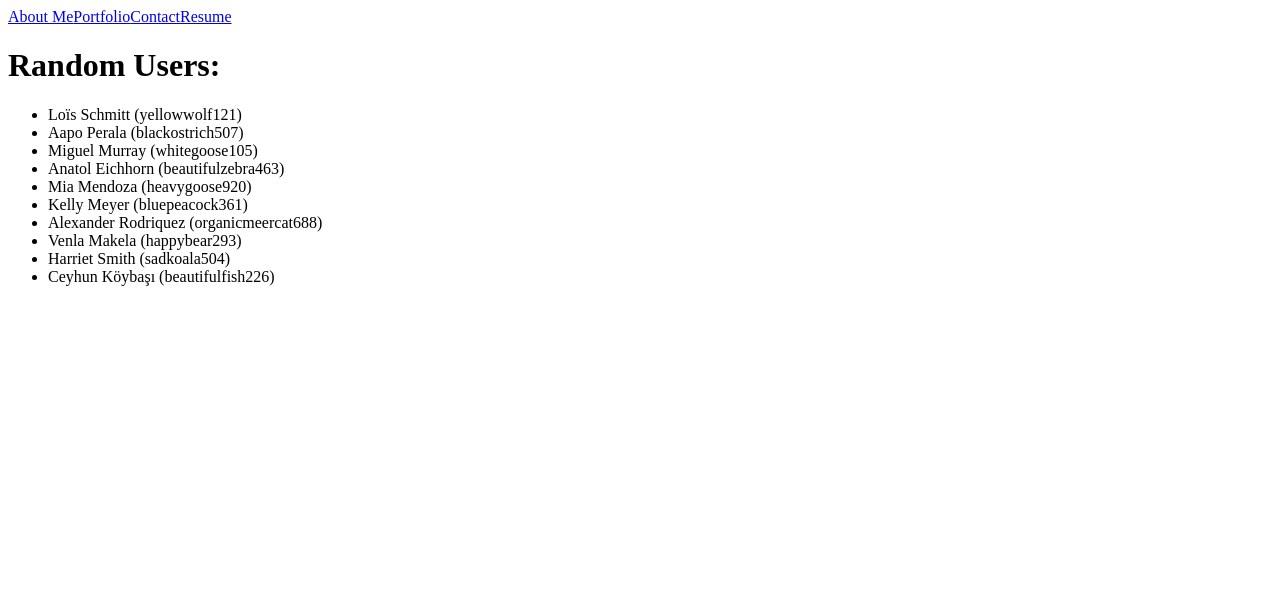
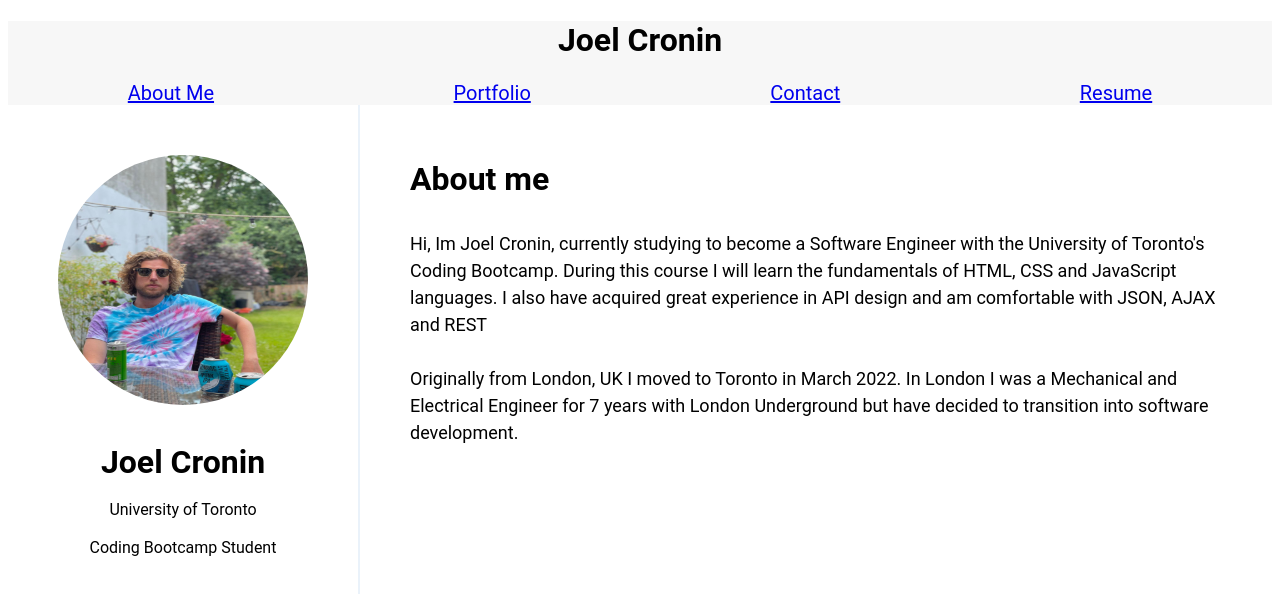
Before and after one commit to JoelCronin/cautious-dollop, a React (Create React App) app: page / in a window 1280 px wide. Shown: the top 594 px of the page. Built offline with nearby package versions, Linux system fonts and the light colour scheme; the HTML template or start-up script is replaced by a standard one.

Commit message:
about me page with NAV rendering and css linked

```diff
--- a/src/App.js
+++ b/src/App.js
@@ -1,16 +1,14 @@
 import React from 'react';
-import List from './components/List';
 import Nav from './components/Nav';
+import AboutMe from './components/AboutMe';
 
-// Import our list of users from users.js
-import users from './users';
 
 // Pass users array to the List component as a prop
 export default function App() {
   return (
     <div>
       <Nav />
-      <List users={users} />
+      {<AboutMe />}
     </div>
   );
 }
--- /dev/null
+++ b/src/components/AboutMe.js
@@ -0,0 +1,24 @@
+import React from 'react';
+import './aboutMe.css'
+import profilePic from '../assets/profilePic.jpg'
+
+
+
+export default function AboutMe() {
+
+  return (
+    <section className="container container-1">
+        <aside className="profile" id="profile-id">
+            <img src= {profilePic} alt="profile-pic" className="profPic"/> <br/><br/>
+            <h2>Joel Cronin</h2> <br/>
+            <p>University of Toronto</p><br/>
+            <p>Coding Bootcamp Student</p><br/>
+        </aside>
+        <section className="bio" id="bio-id">
+            <h2>About me</h2><br/>
+            <p>Hi, Im Joel Cronin, currently studying to become a Software Engineer with the University of Toronto's Coding Bootcamp. During this course I will learn the fundamentals of HTML, CSS and JavaScript languages. I also have acquired great experience in API design and am comfortable with JSON, AJAX and REST</p> <br/>
+            <p>Originally from London, UK I moved to Toronto in March 2022. In London I was a Mechanical and Electrical Engineer for 7 years with London Underground but have decided to transition into software development. </p>
+        </section>
+    </section>
+  );
+}
--- a/src/components/Nav.js
+++ b/src/components/Nav.js
@@ -1,14 +1,20 @@
 import React from 'react';
+import './nav.css';
 
 export default function Nav() {
   const linkStyle = { border: '1px black', padding: '5px' };
 
   return (
-    <nav className="navigation">
-    <a href="#bio-id">About Me</a>
-    <a href="#project-id">Portfolio</a>
-    <a href="#contact-id">Contact</a>
-    <a href="#contact-id">Resume</a>
-</nav>
+    <div className="navigation">
+      <header class="header">
+        <h1>Joel Cronin</h1>
+      </header>
+      <nav>
+        <a href="#bio-id">About Me</a>
+        <a href="#project-id">Portfolio</a>
+        <a href="#contact-id">Contact</a>
+        <a href="#contact-id">Resume</a>
+      </nav>
+    </div>
   );
 }
--- /dev/null
+++ b/src/components/aboutMe.css
@@ -0,0 +1,45 @@
+*{
+    font-family: "roboto", sans-serif ;
+ }
+
+.container{
+    display: flex;
+    flex-direction: row;
+  }
+
+  .container-1{
+      margin: 0;
+      background-color: white;
+  }
+
+  .container-1 h2 {
+      margin: 0;
+      font-size: xx-large;
+  }
+
+  .container-1 p {
+    margin: 0;
+  }
+  .profile {
+    display: flex;
+    flex-direction: column;
+    align-items: center;
+    border-right: #eaf2fa 2px solid;
+    padding: 4px;
+    padding: 50px;
+  }
+
+  .profPic {
+    height: 250px;
+    width: 250px;
+    /* 50% border radius makes profile picture a perfect circle */
+    border-radius: 50%;
+  }
+
+  .bio {
+    flex-grow: 1;
+    flex-wrap: wrap;
+    padding: 50px;
+    line-height: 1.5;
+    font-size: large;
+  }
--- /dev/null
+++ b/src/components/nav.css
@@ -0,0 +1,22 @@
+*{
+    font-family: "roboto", sans-serif ;
+ }
+
+nav {
+    display: flex;
+    font-size: 20px;
+    background-color: #f7f7f7;
+    justify-content: space-around;
+    color: black;
+  }
+
+  header {
+    background-color: #f7f7f7;
+    color: black;
+    text-align: center;
+    margin: 0;
+  }
+
+  .navigation{
+    background-color: #f7f7f7;
+  }
```
Also changed, not shown: src/assets/profilePic.jpg (added).
